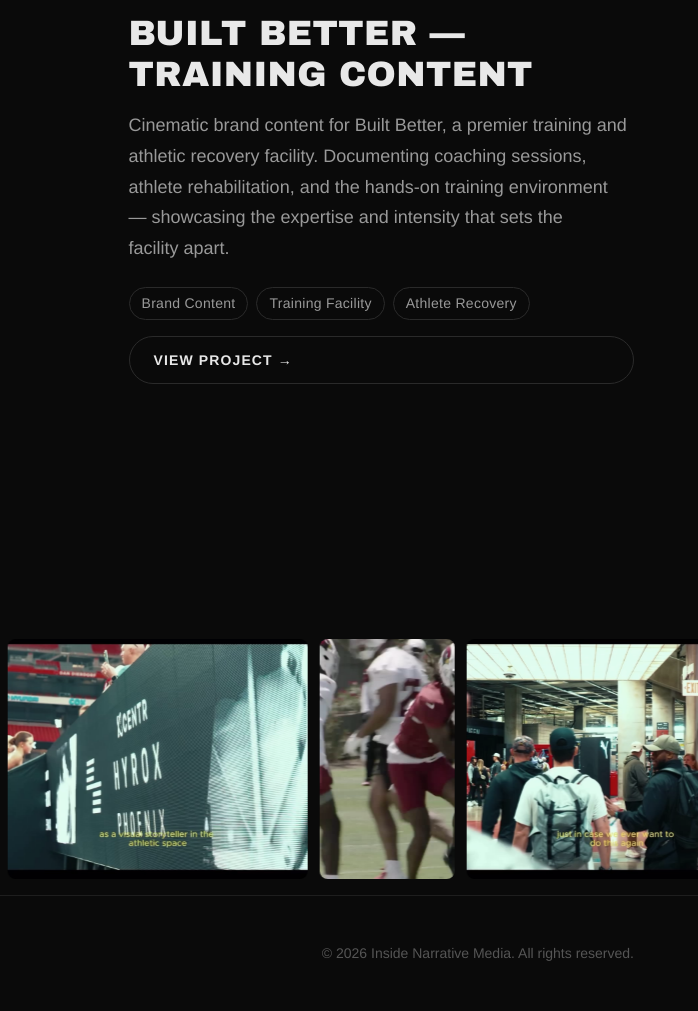
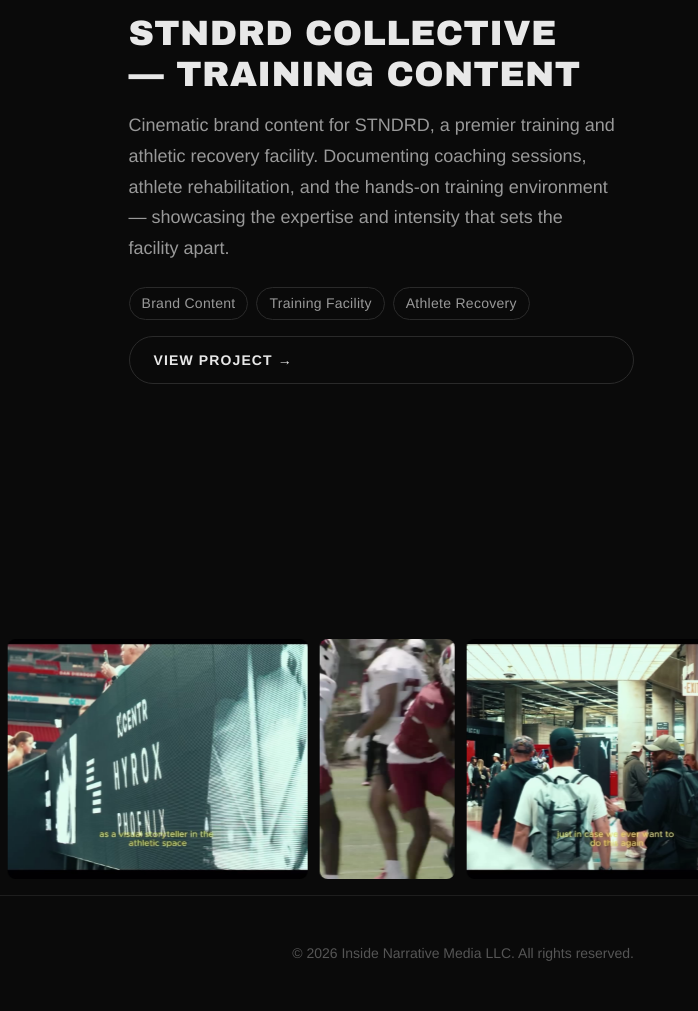
Before and after one commit to N8iVPromotions/inside-narrative-media, a plain HTML site: page portfolio.html in a window 1280 px wide. Shown: the part 1694-2705 px from the top of the page, 582-1280 px from the left. Drawn offline with Linux system fonts and the light colour scheme; a web font is replaced by a local one.

Commit message:
Update project details and footer copyright

```diff
--- a/portfolio.html
+++ b/portfolio.html
@@ -162,8 +162,8 @@
               <span class="project__category">Training Facility</span>
               <span class="project__year">2025</span>
             </div>
-            <h2 class="project__title"><a href="./project-built-better.html">Built Better — Training Content</a></h2>
-            <p class="project__desc">Cinematic brand content for Built Better, a premier training and athletic recovery facility. Documenting coaching sessions, athlete rehabilitation, and the hands-on training environment — showcasing the expertise and intensity that sets the facility apart.</p>
+            <h2 class="project__title"><a href="./project-built-better.html">STNDRD Collective — Training Content</a></h2>
+            <p class="project__desc">Cinematic brand content for STNDRD, a premier training and athletic recovery facility. Documenting coaching sessions, athlete rehabilitation, and the hands-on training environment — showcasing the expertise and intensity that sets the facility apart.</p>
             <ul class="project__tags" role="list">
               <li>Brand Content</li>
               <li>Training Facility</li>
@@ -187,7 +187,7 @@
         <img src="./assets/thumb-cardinals-3.jpg" alt="Cardinals players running drills" loading="lazy" width="360" height="640">
         <img src="./assets/thumb-reel-3.jpg" alt="Behind the scenes at HYROX" loading="lazy" width="900" height="720">
         <img src="./assets/thumb-cardinals-4.jpg" alt="Cardinals defensive lineup" loading="lazy" width="360" height="640">
-        <img src="./assets/thumb-snapp-1.jpg" alt="Built Better gym training session" loading="lazy" width="720" height="1280">
+        <img src="./assets/thumb-snapp-1.jpg" alt="STNDRD Collective gym training session" loading="lazy" width="720" height="1280">
         <img src="./assets/thumb-snapp-3.jpg" alt="Athletic recovery and chiropractic work" loading="lazy" width="720" height="1280">
         <img src="./assets/thumb-snapp-4.jpg" alt="Resistance band training at Built Better" loading="lazy" width="720" height="1280">
       </div>
@@ -207,7 +207,7 @@
           </svg>
           <p class="footer__tagline">Sports Videography — Phoenix, AZ</p>
         </div>
-        <p class="footer__copy">&copy; 2026 Inside Narrative Media. All rights reserved.</p>
+        <p class="footer__copy">&copy; 2026 Inside Narrative Media LLC. All rights reserved.</p>
       </div>
     </div>
   </footer>
```
